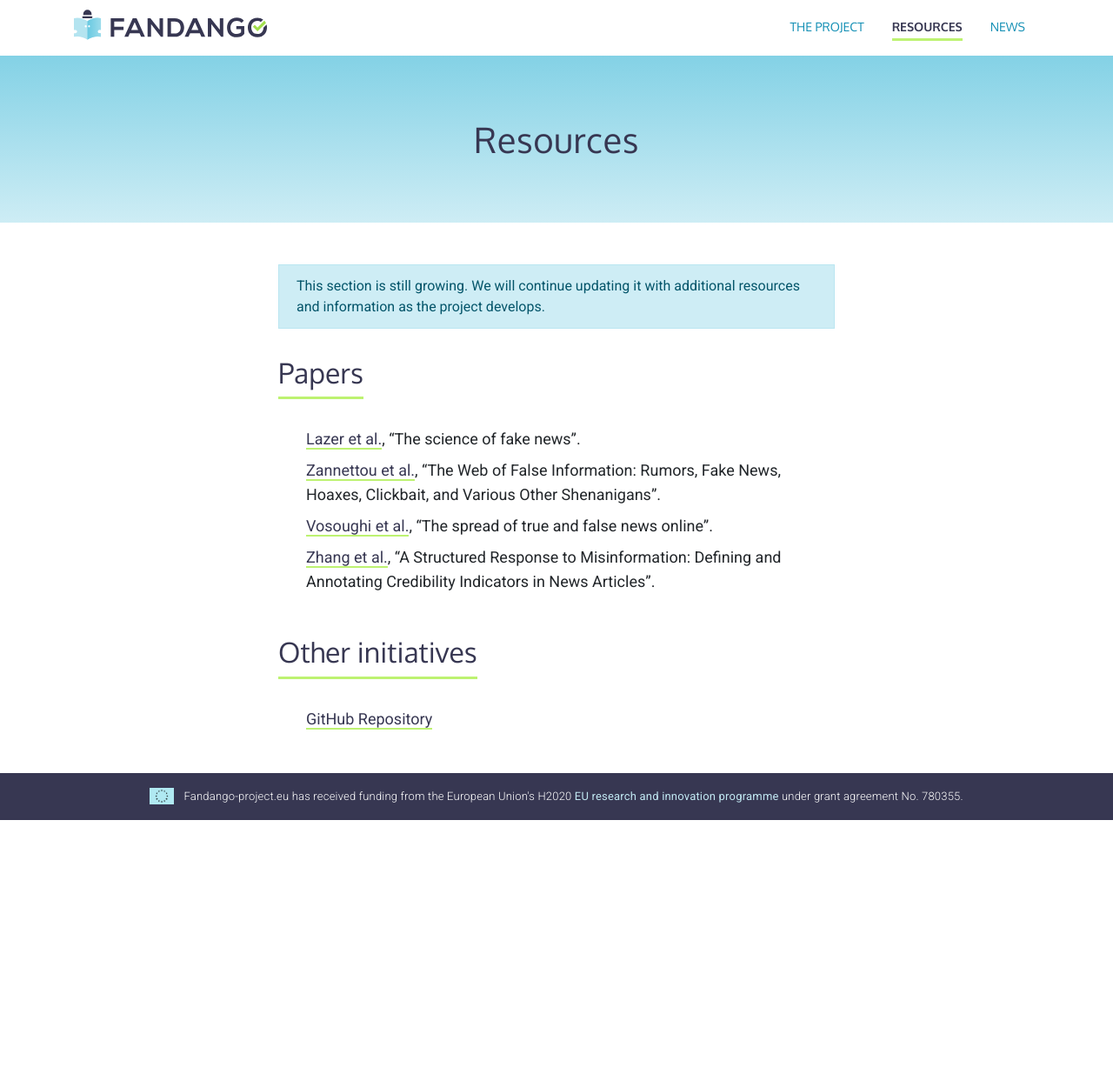
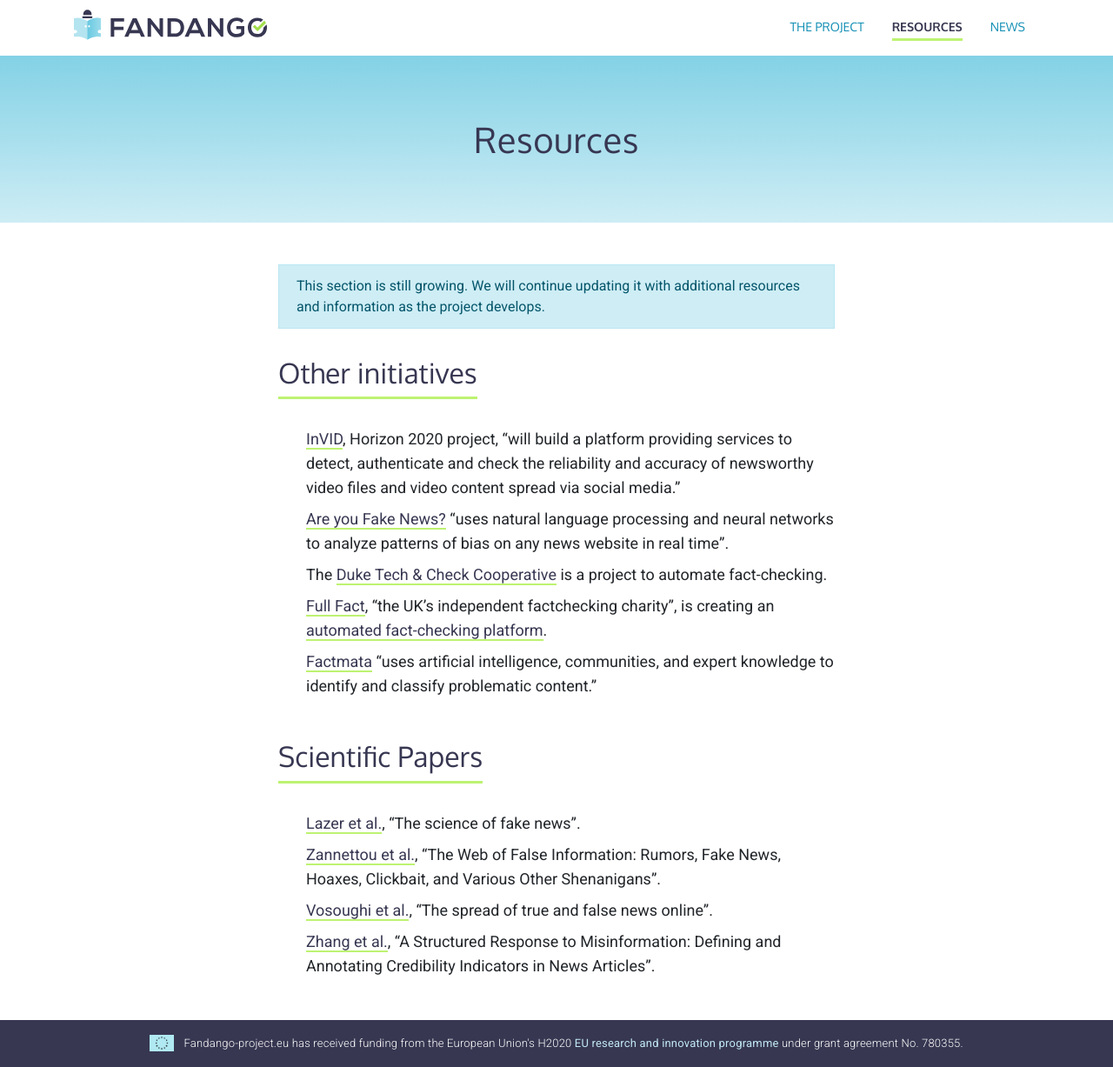
Before and after one commit to fandangOrg/fandango-web, a Jekyll site: the page built from resources.md, in a window 1280 px wide. Shown: the whole page at 87% size. Built offline with Jekyll 4.4.1, drawn with Linux system fonts in a browser that asks for light colours; comment, search, counter and statistics services are not loaded; before the commit the page ends 943 px from its top, so only the background shows below that.

Commit message:
Updated Resources

```diff
--- a/resources.md
+++ b/resources.md
@@ -6,15 +6,20 @@ permalink: "/resources/"
 
 <div class="alert alert-primary">This section is still growing. We will continue updating it with additional resources and information as the project develops.</div>
 
-### Papers
+
+### Other initiatives
+
+{: .resources-list}
+- [InVID](http://www.invid-project.eu), Horizon 2020 project, "will build a platform providing services to detect, authenticate and check the reliability and accuracy of newsworthy video files and video content spread via social media."
+- [Are you Fake News?](http://www.areyoufakenews.com) "uses natural language processing and neural networks to analyze patterns of bias on any news website in real time".
+- The [Duke Tech & Check Cooperative](https://reporterslab.org/tech-and-check/) is a project to automate fact-checking.
+- [Full Fact](https://fullfact.org/), "the UK's independent factchecking charity", is creating an [automated fact-checking platform](https://www.poynter.org/news/step-toward-automation-full-fact-has-built-live-fact-checking-prototype).
+- [Factmata](http://factmata.com) "uses artificial intelligence, communities, and expert knowledge to identify and classify problematic content."
+
+### Scientific Papers
 
 {: .resources-list}
 - [Lazer et al.](http://science.sciencemag.org/content/359/6380/1094), "The science of fake news".
 - [Zannettou et al.](https://arxiv.org/pdf/1804.03461.pdf), "The Web of False Information: Rumors, Fake News, Hoaxes, Clickbait, and Various Other Shenanigans".
 - [Vosoughi et al.](http://science.sciencemag.org/content/359/6380/1146), "The spread of true and false news online".
 - [Zhang et al.](http://people.csail.mit.edu/axz/papers/webconf_credco.pdf), "A Structured Response to Misinformation: Defining and Annotating Credibility Indicators in News Articles".
-
-### Other initiatives
-
-{: .resources-list}
-- [GitHub Repository](https://github.com/civio/fandango)
```
